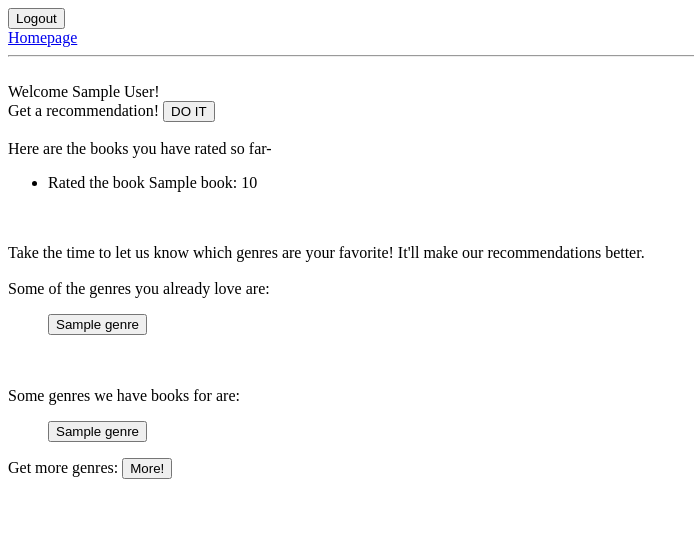
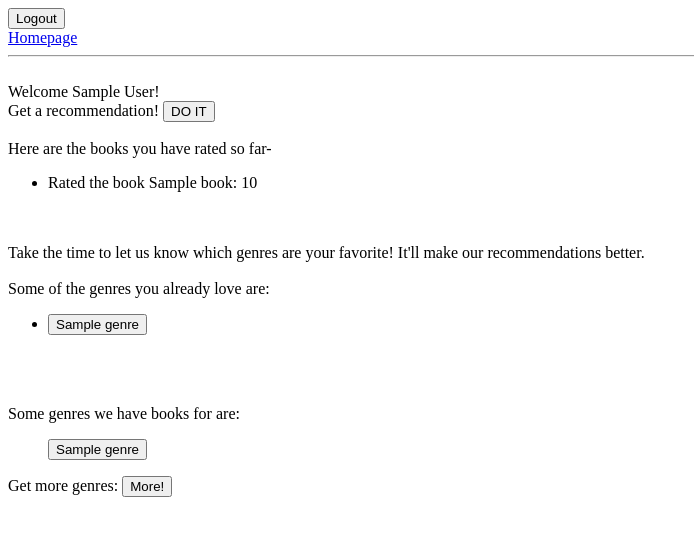
Before and after one commit to lyrahalden/hb-books, a Flask app: page /users/1 in a window 1280 px wide. Shown: the top 536 px of the page, without its empty margins (0-694 px from the left). Run offline with Flask 2, Linux system fonts and the light colour scheme; the visitor is signed in with stand-in values (Sample User, id 1); tables that the repository leaves empty hold one stand-in row (values such as "Sample post").

Commit message:
genres are now deleting, however, still a server error and ajax formatting issues

```diff
--- a/server.py
+++ b/server.py
@@ -97,24 +97,22 @@ def add_a_genre():
 def remove_a_genre():
     """Removes the faved genre a user has clicked from their list of faves"""
 
-    genre_name = str(request.form.get("genre_name"))
+    genre_name = request.form["genre_name"]
     user_email = session["email"]
 
     matching_genre = Genre.query.filter(Genre.name.like("%"+genre_name+"%")).first()
     matching_user = User.query.filter(User.email == user_email).first()
-    print 'genre', matching_genre
-    print 'user', matching_user
+
     matching_user_genre = UserGenre.query.filter(UserGenre.user_id == matching_user.user_id, UserGenre.genre_id == matching_genre.genre_id).first()
-    print matching_user_genre
-    # db.session.delete(matching_user_genre)
-    # db.session.commit()
 
-    # matching = {}
-    # matching["genre"] = matching_genre.name
+    db.session.delete(matching_user_genre)
+    db.session.commit()
 
-    # return jsonify(matching)
-    return 'hi'
+    matching = {}
+    matching["genre"] = matching_genre.name
+    print matching
 
+    return jsonify(matching)
 
 
 @app.route("/register", methods=["POST"])
--- a/static/ajax.js
+++ b/static/ajax.js
@@ -27,7 +27,7 @@ $('#get-genre-button').on('click', getGenres);
 function addGenre(results){
 
     alert("You have added " + results["genre"] + " to your list of favs!");
-    $('#fav-genres').append("<button class=faved-genres>"+results["genre"]+"</button><br>")
+    $('#faved-genres').append("<li><button class=faved-genres>"+results["genre"]+"</button></li><br>")
 
 }
 
@@ -41,12 +41,12 @@ $('#genres').on('click', ".usergenre", function() {
 
 function removeGenre(results){
     alert("You have removed " + results["genre"] + " to your list of favs!");
-    $('#fav-genres').remove("<button class=faved-genres>"+results["genre"]+"</button><br>")
+    $('#faved-genres').remove("<button class=faved-genres>"+results["genre"]+"</button><br>")
 
 }
 
-$('#fav-genres').on('click', ".faved-genres", function() {
-    var genre = $(this).text();
+$('#faved-genres').on('click', ".faved-genres", function() {
+    var genre = $(this).text().trim();
     console.log(genre)
     $.post("/remove-a-genre", {"genre_name": genre}, removeGenre);
 });
--- a/templates/user_page.html
+++ b/templates/user_page.html
@@ -22,14 +22,14 @@ Here are the books you have rated so far-
 <br><br>
 Take the time to let us know which genres are your favorite! It'll make our recommendations better.
 <br><br>
-<div>
+<div id="faved-genres">
 {% if user.genres %}
     Some of the genres you already love are:
-    <ul id="fav-genres">
+    <ul class="faved-genres">
         {% for genre in user.genres %}
-            <button class="faved-genres">
+            <li><button class="faved-genres">
                 {{genre.name}}
-            </button><br>
+            </button></li><br>
         {% endfor %}
     </ul><br><br>
 {% endif %}
```
